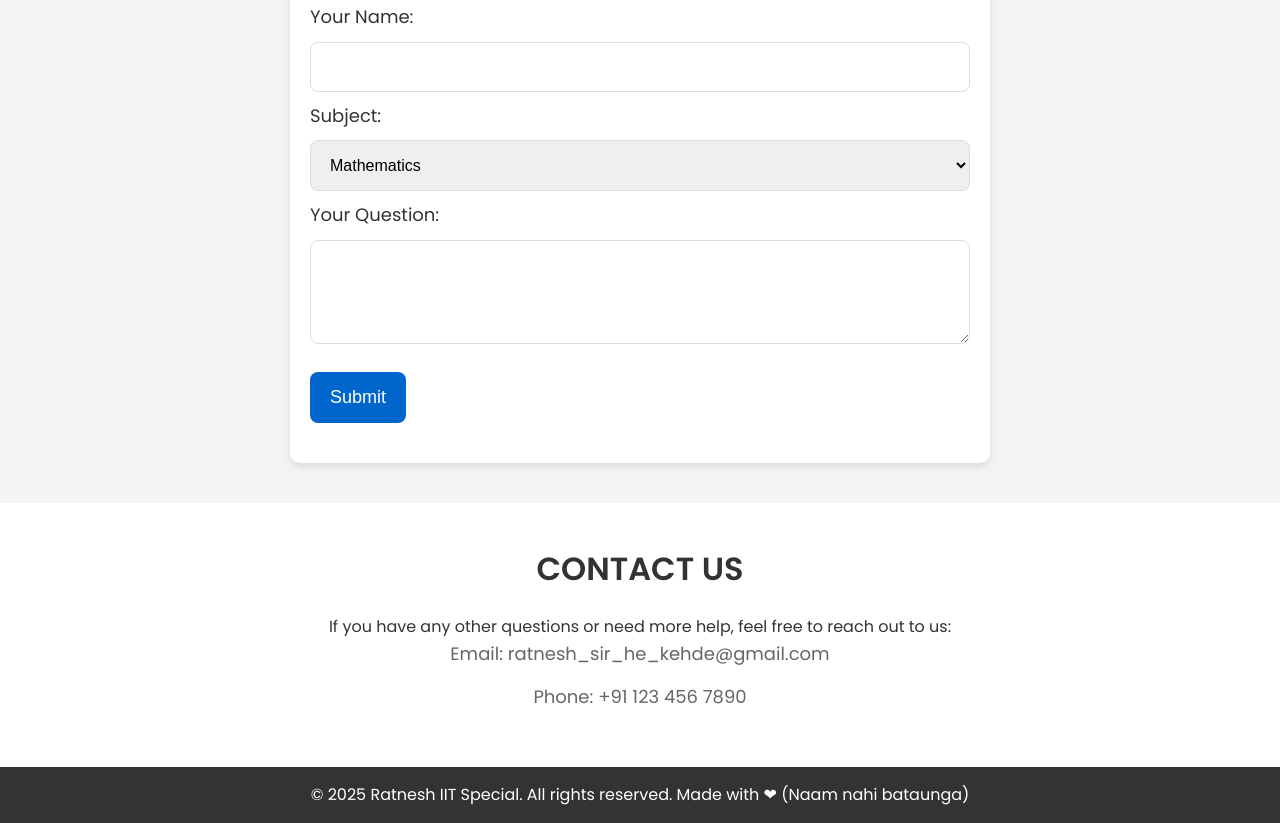
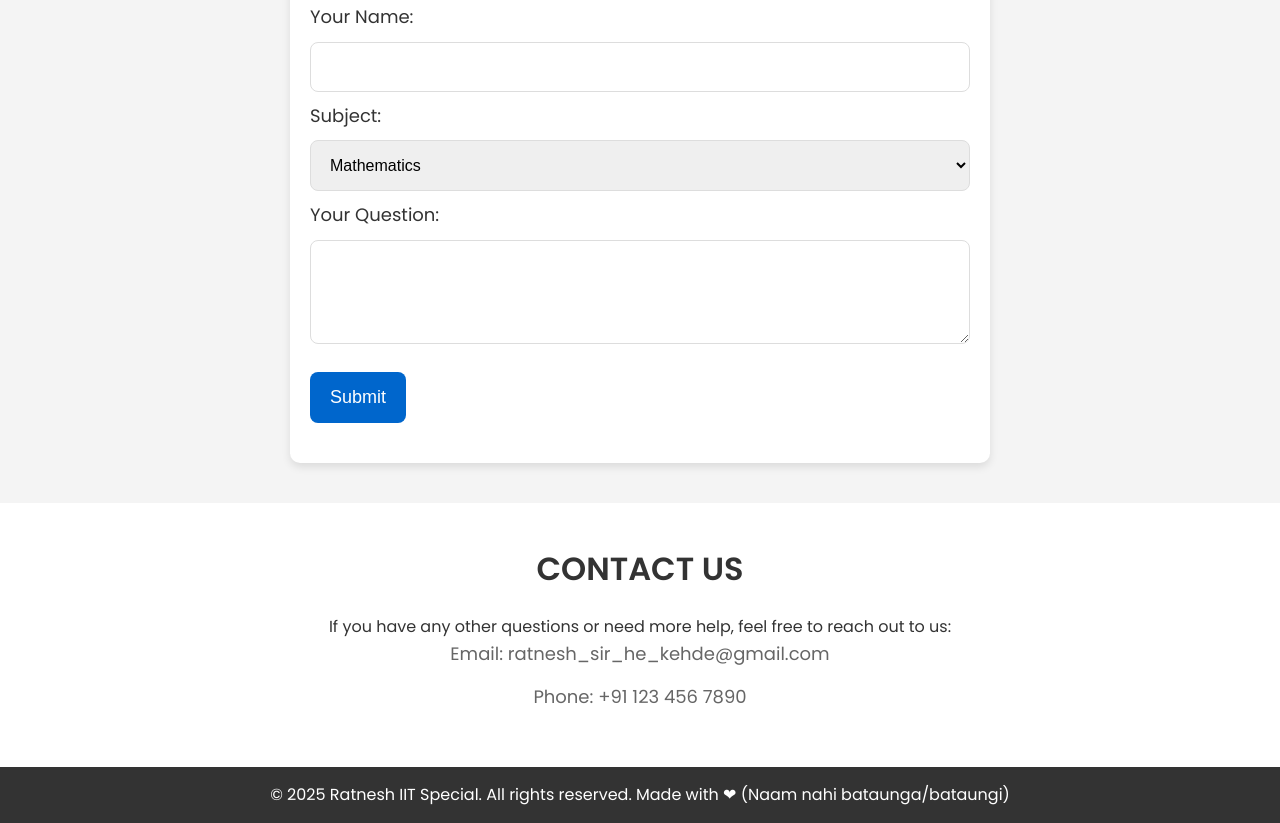
Before and after one commit to Anuj6112008/ratneshiitspecial, a plain HTML site: page index.html in a window 1280 px wide. Shown: the part 563-1386 px from the top of the page. Drawn offline with Linux system fonts and the light colour scheme.

Commit message:
index.html

```diff
--- a/index.html
+++ b/index.html
@@ -269,7 +269,7 @@
 
 
     <footer>
-        <p>&copy; 2025 Ratnesh IIT Special. All rights reserved. Made with ❤ (Naam nahi bataunga)</p>
+        <p>&copy; 2025 Ratnesh IIT Special. All rights reserved. Made with ❤ (Naam nahi bataunga/bataungi)</p>
     </footer>
 
     <script>
```
